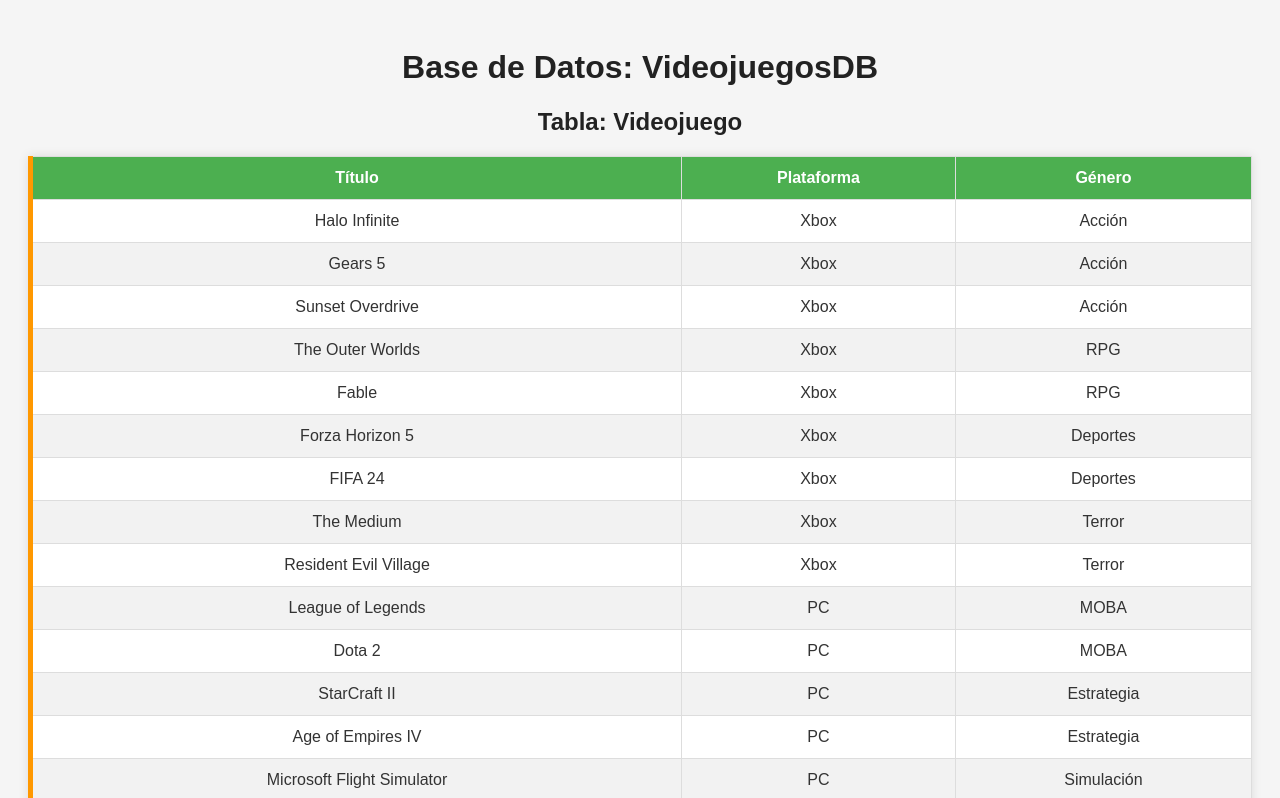
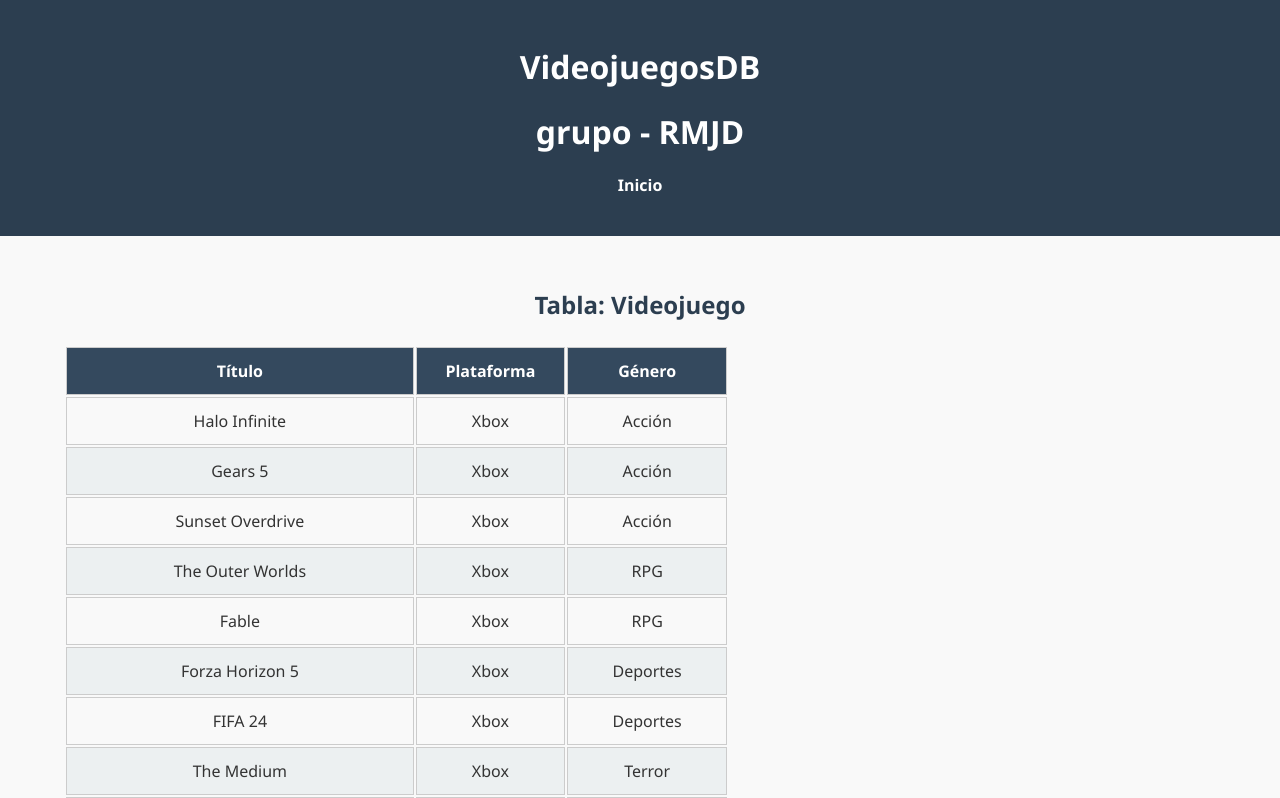
Before and after one commit to DanielDS0017/PracticaIntermodular, a plain HTML site: page Lenguaje de Marcas/pagina_intermodular/tablas.html in a window 1280 px wide. Shown: the top 798 px of the page. Drawn offline with Linux system fonts and the light colour scheme.

Commit message:
cambios de la pagina web y
he cambiado los estylos de ambos index y he cambiarfo el index añadiendo decciones para que se vean nuestros objetivos y aparte he creado un pequeño javaScript para que se pueda cambiar el index principal de claro a oscuro

```diff
--- /dev/null
+++ b/Lenguaje de Marcas/pagina_intermodular/script.js
@@ -0,0 +1,4 @@
+function cambiarEstilo(tema) {
+    document.body.classList.remove('oscuro', 'claro');
+    document.body.classList.add(tema);
+}
--- a/Lenguaje de Marcas/pagina_intermodular/style.css
+++ b/Lenguaje de Marcas/pagina_intermodular/style.css
@@ -0,0 +1,59 @@
+
+body {
+    font-family: Arial, sans-serif;
+    margin: 0;
+    padding: 0;
+    background-color: white;
+    color: black;
+}
+
+header, footer {
+    background-color: #222;
+    color: white;
+    padding: 1em;
+    text-align: center;
+}
+
+nav ul {
+    list-style: none;
+    padding: 0;
+    display: flex;
+    justify-content: center;
+    gap: 2em;
+}
+
+nav a {
+    color: white;
+    text-decoration: none;
+}
+
+section {
+    padding: 2em;
+}
+
+table {
+    width: 100%;
+    border-collapse: collapse;
+}
+
+th, td {
+    border: 1px solid #333;
+    padding: 0.5em;
+    text-align: center;
+}
+
+/* Tema oscuro */
+body.oscuro {
+    background-color: #121212;
+    color: white;
+}
+
+body.oscuro header, body.oscuro footer {
+    background-color: #1f1f1f;
+}
+
+/* Tema claro */
+body.claro {
+    background-color: white;
+    color: black;
+}
--- a/Lenguaje de Marcas/pagina_intermodular/tabla.css
+++ b/Lenguaje de Marcas/pagina_intermodular/tabla.css
@@ -1,55 +1,67 @@
 body {
-  font-family: Arial, sans-serif;
-  background-color: #f5f5f5;
-  padding: 20px;
-  color: #333;
+    font-family: 'Segoe UI', Tahoma, Geneva, Verdana, sans-serif;
+    margin: 0;
+    padding: 0;
+    background-color: #f9f9f9;
+    color: #333;
 }
 
-h1, h2 {
-  color: #222;
-  text-align: center;
+header {
+    background-color: #2c3e50;
+    color: white;
+    padding: 1.5em;
+    text-align: center;
+}
+
+nav ul {
+    list-style: none;
+    padding: 0;
+    display: flex;
+    justify-content: center;
+    margin-top: 1em;
+    gap: 2em;
+}
+
+nav a {
+    color: white;
+    text-decoration: none;
+    font-weight: bold;
 }
 
 section {
-  margin-bottom: 40px;
+    padding: 2em;
+    max-width: 90%;
+    margin: auto;
 }
 
-table.tabla {
-  width: 100%;
-  border-collapse: collapse;
-  margin: 20px auto;
-  background-color: #ffffff;
-  box-shadow: 0 0 10px rgba(0, 0, 0, 0.1);
+h2 {
+    text-align: center;
+    color: #2c3e50;
+    margin-bottom: 1em;
 }
 
-table.tabla thead {
-  background-color: #4CAF50;
-  color: white;
+.table {
+    width: 100%;
+    border-collapse: collapse;
+    margin-top: 1em;
 }
 
-table.tabla th, table.tabla td {
-  padding: 12px;
-  text-align: center;
-  border: 1px solid #ddd;
+.tabla th, .tabla td {
+    border: 1px solid #ccc;
+    padding: 0.75em;
+    text-align: center;
 }
 
-table.tabla tbody tr:nth-child(even) {
-  background-color: #f2f2f2;
+.tabla thead {
+    background-color: #34495e;
+    color: white;
 }
 
-table.tabla tbody tr:hover {
-  background-color: #e9f5e9;
+.tabla tbody tr:nth-child(even) {
+    background-color: #ecf0f1;
 }
 
-/* Clases específicas por tipo de tabla */
-table.plataforma {
-  border-left: 5px solid #2196F3;
+.tabla tbody tr:hover {
+    background-color: #d0e4f5;
+    cursor: pointer;
 }
-
-table.genero {
-  border-left: 5px solid #9C27B0;
-}
-
-table.videojuego {
-  border-left: 5px solid #FF9800;
-}
--- a/Lenguaje de Marcas/pagina_intermodular/tablas.html
+++ b/Lenguaje de Marcas/pagina_intermodular/tablas.html
@@ -6,7 +6,16 @@
   <link rel="stylesheet" href="tabla.css">
 </head>
 <body>
-  <h1>Base de Datos: VideojuegosDB</h1>
+  <header>
+        <h1>VideojuegosDB </h1>
+        <h1>grupo - RMJD</h1>
+        <nav>
+            <ul>
+                <li><a href="index.html">Inicio</a></li>
+            </ul>
+        </nav>
+    </header>
+
 
 
 
```
Also changed, not shown: Lenguaje de Marcas/pagina_intermodular/index.html (+39 -16 lines), Lenguaje de Marcas/pagina_intermodular/sccion.js (deleted).
